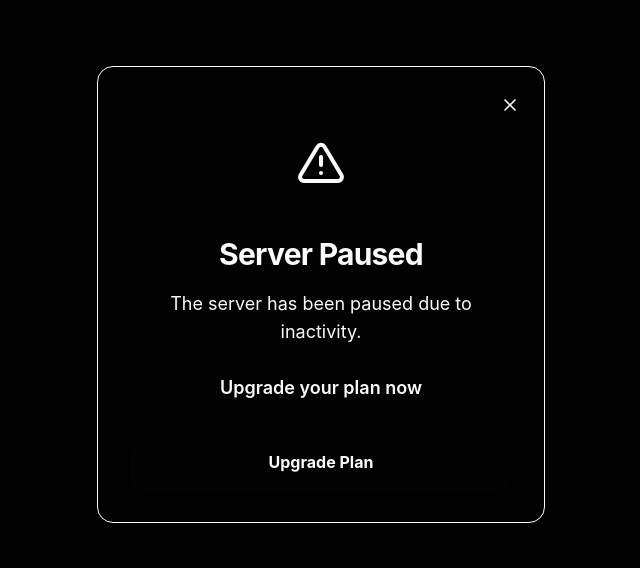
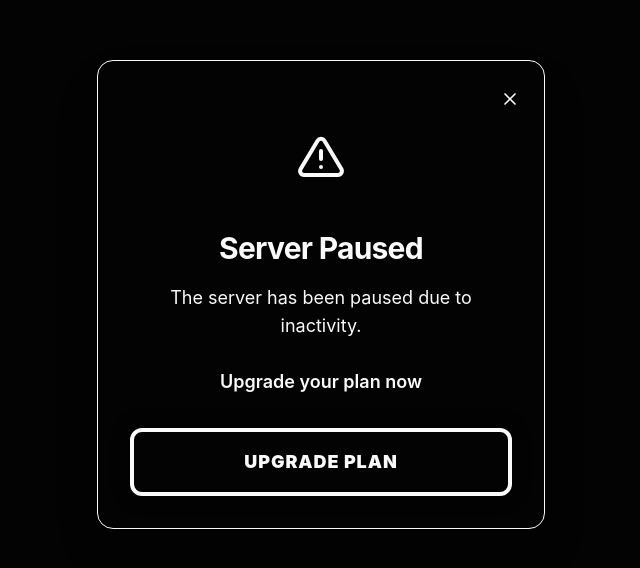
Before and after one commit to Danielsanju262/vishnu-business, a React (Vite) app: page / in a window 1280 px wide. Shown: the part 106-674 px from the top of the page, without its empty margins (319-959 px from the left). Built offline with nearby package versions, Linux system fonts and the light colour scheme.

Commit message:
added bold border to upgrade button

```diff
--- a/src/App.tsx
+++ b/src/App.tsx
@@ -202,7 +202,7 @@ function App() {
 
             <a
               href="https://vercel.com/pricing"
-              className="flex w-full items-center justify-center rounded-xl bg-primary px-8 py-4 text-base font-bold text-primary-foreground hover:bg-primary/90 transition-all shadow-lg shadow-primary/30 transform hover:-translate-y-1"
+              className="flex w-full items-center justify-center rounded-xl bg-primary px-8 py-4 text-lg font-black text-primary-foreground border-4 border-foreground shadow-[0_0_20px_rgba(0,0,0,0.3)] hover:bg-primary/90 transition-all transform hover:-translate-y-1 uppercase tracking-wider"
             >
               Upgrade Plan
             </a>
```
